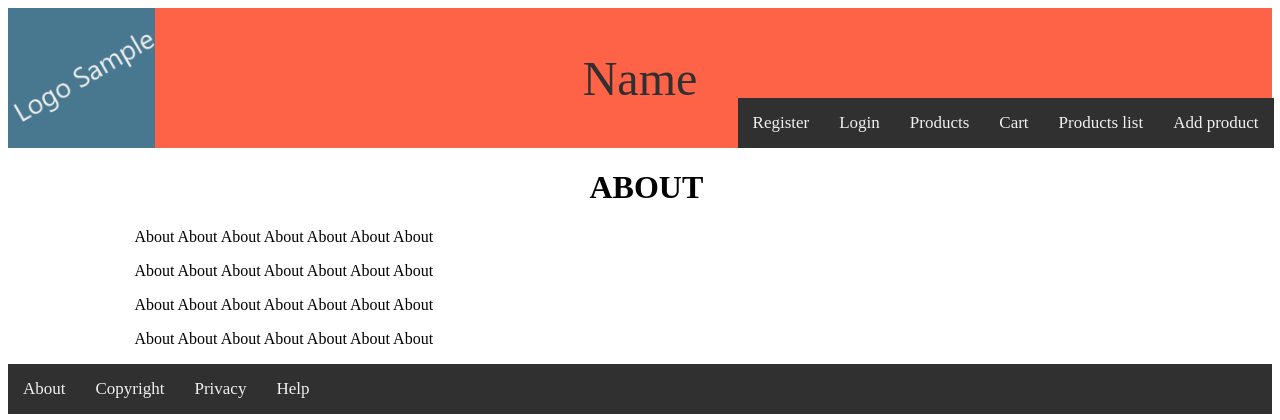
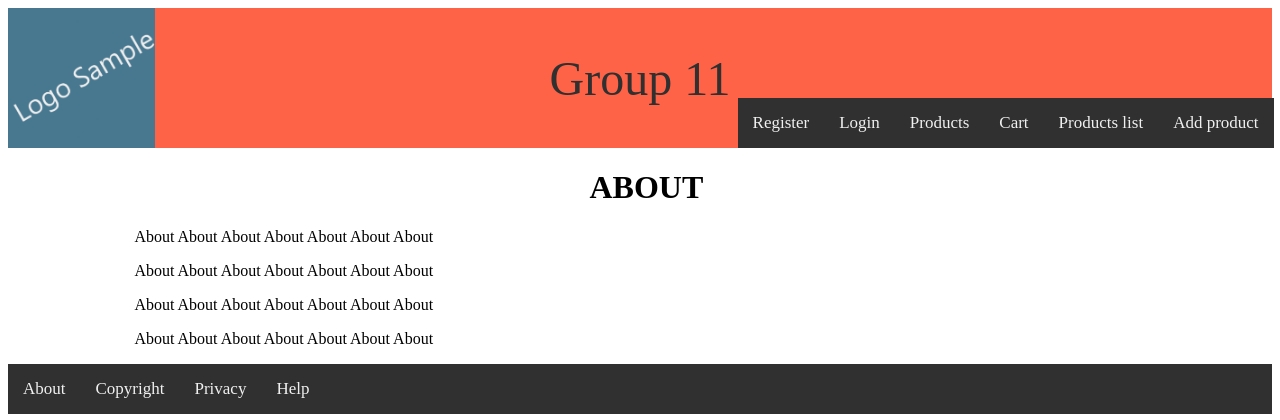
Before and after one commit to Khoa10802/Full-stack-App-Group-11, a PHP site: page /about.php in a window 1280 px wide. Shown: the top 420 px of the page. Run offline with PHP 8.4, Linux system fonts and the light colour scheme.

Commit message:
Update header.php

```diff
--- a/header.php
+++ b/header.php
@@ -1,6 +1,6 @@
 <header>
   <div class="logo"> <img src="logo.png" alt="LOGO"> </div>
-  <div class="website-name">Name</div>
+  <div class="website-name">Group 11</div>
   <nav class="header-nav">
       <?php
         if (!isset($_SESSION['login'])) {
@@ -15,6 +15,7 @@
         }
       ?>
 
+      <!--Temporary-->
       <a href="customerview.php">Products</a>
       <a href="shoppingcart.php">Cart</a>
 
```
